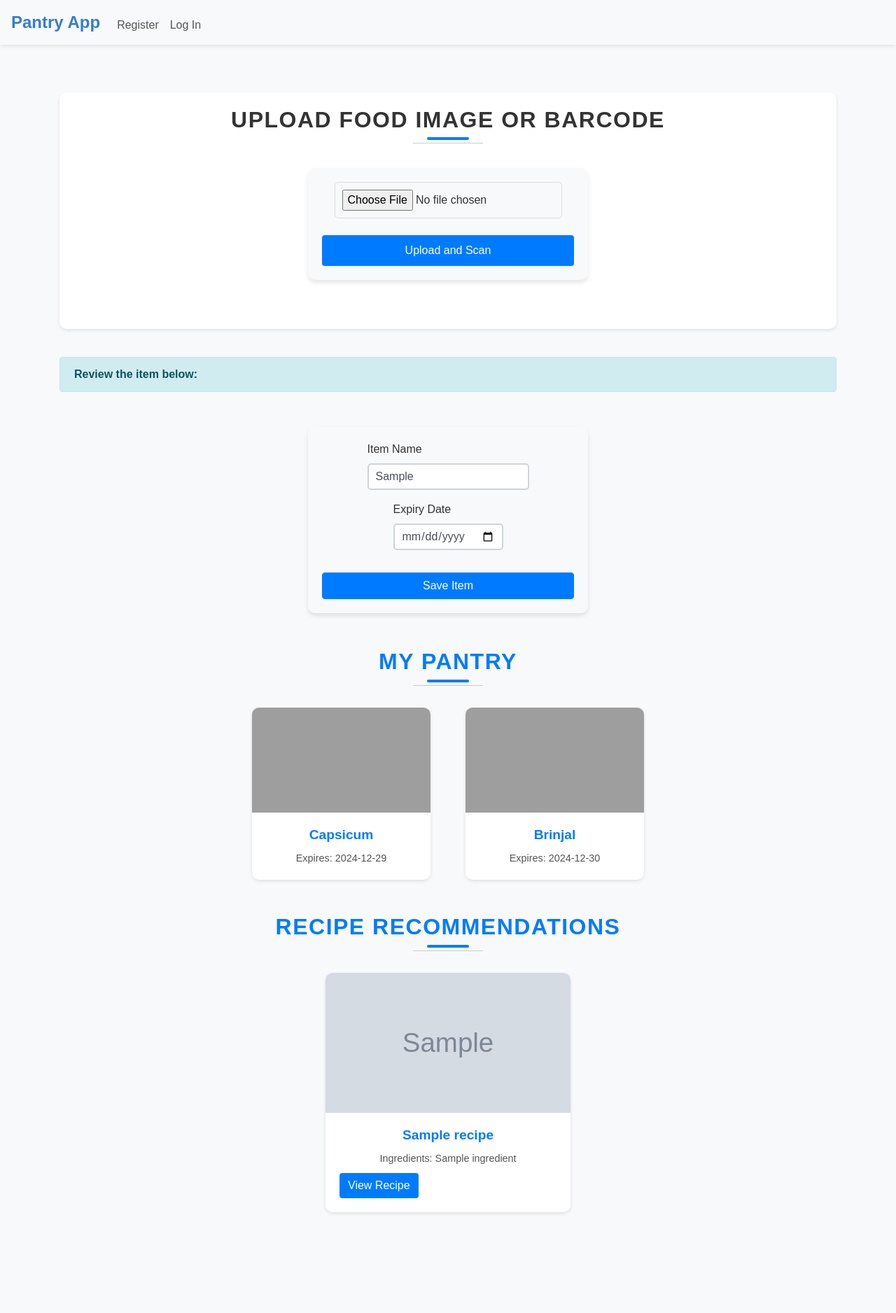
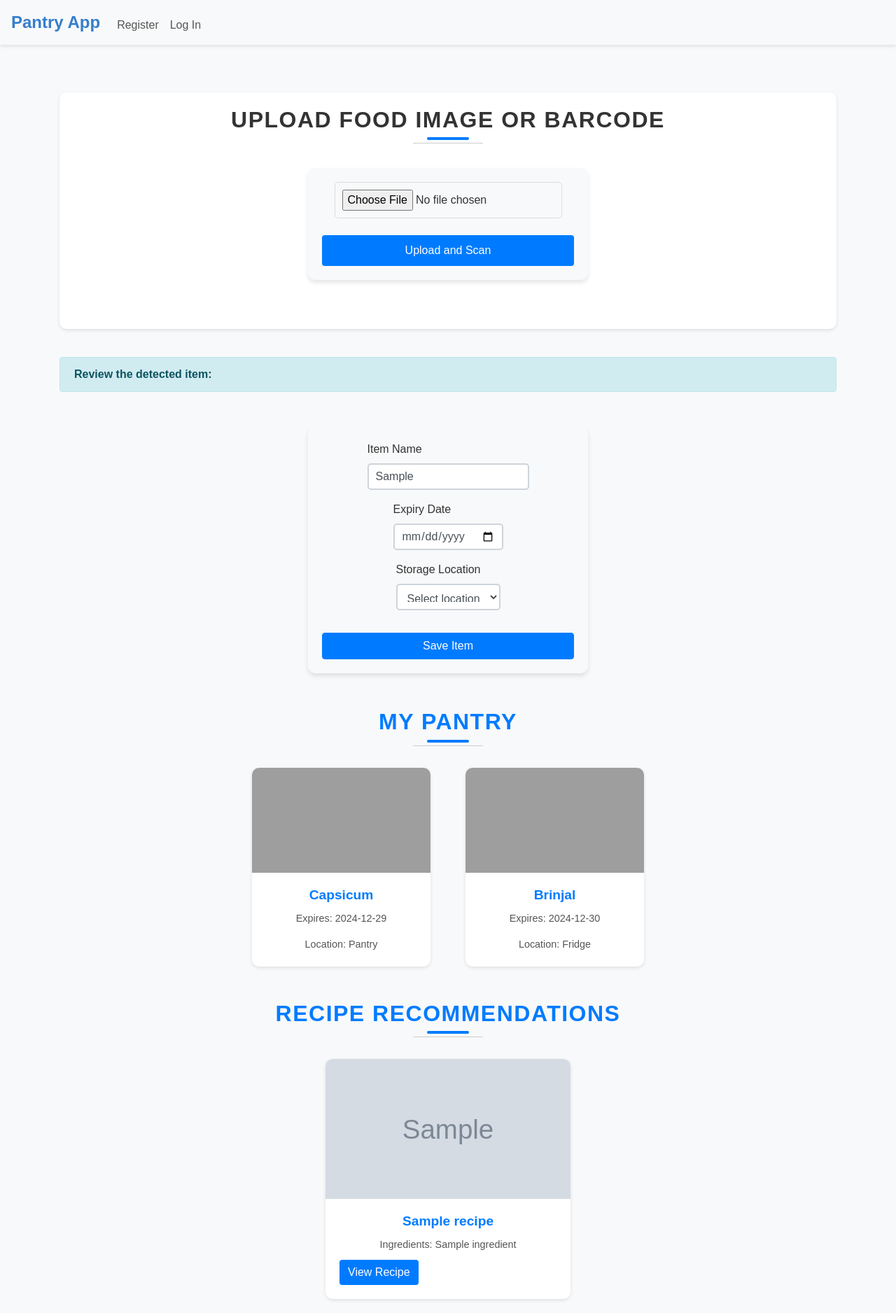
Before and after one commit to Jezter0/AI_AOL, a Flask app: template templates/index.html in a window 1280 px wide. Shown: the whole page at 70% size. Before the commit the page ends 1734 px from the top, so only its background shows below. Run offline with Flask 3, Linux system fonts and the light colour scheme; the template is opened without the code that fills it: values that come from a table or form of the project are taken from there, most other values are stand-ins (such as "Sample title", 1, 10 or a date in 2020); grey boxes marked "Sample" are stand-in pictures; some libraries are stand-ins or nearby versions; grey boxes are pictures that could not be loaded.

Commit message:
Changed AI and added location feature

```diff
--- a/app.py
+++ b/app.py
@@ -3,7 +3,6 @@ import os
 from flask import Flask, request, render_template, redirect, url_for, flash, session
 from flask_session import Session
 from flask_sqlalchemy import SQLAlchemy
-from inference_sdk import InferenceHTTPClient
 from pyzbar.pyzbar import decode
 from PIL import Image
 import bcrypt
@@ -26,14 +25,15 @@ class User(db.Model):
     id = db.Column(db.Integer, primary_key=True)
     username = db.Column(db.String(80), unique=True, nullable=False)
     password = db.Column(db.String(200), nullable=False)
-    pantry_items = db.relationship('PantryItem', backref='user', lazy=True)
+    pantry_items = db.relationship('PantryItem', backref='user', lazy=True, cascade='all, delete-orphan')
 
 class PantryItem(db.Model):
     id = db.Column(db.Integer, primary_key=True)
     user_id = db.Column(db.Integer, db.ForeignKey('user.id'), nullable=False)
     name = db.Column(db.String(100), nullable=False)
-    image_path = db.Column(db.String(200), nullable=False)
-    expiry_date = db.Column(db.Date, nullable=True)
+    image_path = db.Column(db.String(200), nullable=True)
+    expiry_date = db.Column(db.Date, nullable=True, default=None)
+    location = db.Column(db.String(50), nullable=False)
 
 if not os.path.exists(app.config['UPLOAD_FOLDER']):
     os.makedirs(app.config['UPLOAD_FOLDER'])
@@ -46,22 +46,32 @@ def index():
     file_path = None
 
     if request.method == 'POST':
+        if 'manual_name' in request.form:
+            # Handle manual input of item name and storage location
+            manual_name = request.form['manual_name']
+            storage_location = request.form['storage_location']
+
+            if manual_name and storage_location:
+                # Add the item to the user's pantry (or database)
+                new_item = PantryItem(
+                    user_id=session['user_id'],
+                    name=manual_name,
+                    location=storage_location
+                )
+                db.session.add(new_item)
+                db.session.commit()
+                flash(f"Added {manual_name} to {storage_location}.", "success")
+                return redirect('/')
+            else:
+                flash("Please provide both the item name and storage location.", "warning")
+                return redirect('/')
+
         uploaded_file = request.files['image']
 
-        # Check if file was uploaded and has a valid extension
         if uploaded_file and uploaded_file.filename.lower().endswith(('.jpg', '.jpeg', '.png')):
-            # Generate a unique file name to avoid conflicts
             filename = uploaded_file.filename
             file_path = os.path.join(app.config['UPLOAD_FOLDER'], filename)
-
-            # Save the uploaded file to the upload folder
             uploaded_file.save(file_path)
-
-            # Initialize the Roboflow client
-            client = InferenceHTTPClient(
-                api_url="https://detect.roboflow.com",
-                api_key="ppadgygy71nMH5zcUypQ"
-            )
 
             try:
                 # Try barcode detection
@@ -69,28 +79,42 @@ def index():
                 decoded_objects = decode(image)
 
                 if decoded_objects:
-                    # Use the first barcode found
                     barcode_data = decoded_objects[0].data.decode('utf-8')
-                    print(f"Detected Barcode: {barcode_data}")
-
-                    # Query Open Food Facts API with the barcode
                     response = requests.get(f"https://world.openfoodfacts.org/api/v0/product/{barcode_data}.json")
                     if response.status_code == 200:
                         product_info = response.json()
                         if product_info.get('product'):
                             item_to_confirm = product_info['product'].get('product_name', 'Unknown Product')
 
-                # If barcode detection fails, fall back to Roboflow
+                # Fall back to object detection
                 if not item_to_confirm:
-                    result = client.infer(file_path, model_id="food-ingredients-dataset/3")
-                    if result.get('predictions'):
-                        top_prediction = result['predictions'][0]
-                        item_to_confirm = top_prediction['class']  # Class name of the prediction
+                    url = "https://predict.ultralytics.com"
+                    headers = {"x-api-key": "547b2e7f9c6af7c3fff3f3d6d6e13bd53dc2368fdb"}
+                    data = {
+                        "model": "https://hub.ultralytics.com/models/JNo67oJHwrmVSx8feV7c",
+                        "imgsz": 640,
+                        "conf": 0.25,
+                        "iou": 0.45
+                    }
+
+                    with open(file_path, "rb") as f:
+                        response = requests.post(url, headers=headers, data=data, files={"file": f})
+                    response.raise_for_status()
+                    inference_results = response.json()
+
+                    if inference_results.get("images"):
+                        results = inference_results["images"][0].get("results", [])
+                        if results:
+                            top_prediction = results[0]
+                            item_to_confirm = top_prediction.get("name")
+
+                if not item_to_confirm:
+                    flash("Could not recognize the contents of the image. Please manually enter the item name.", "warning")
+
             except Exception as e:
                 flash(f"Error processing the image: {e}", "danger")
                 return redirect('/')
 
-    # Fetch pantry items for the current user from the database
     pantry_items = PantryItem.query.filter_by(user_id=session['user_id']).order_by(PantryItem.id.desc()).limit(6).all()
     pantry_ingredients = ",".join([item.name for item in pantry_items])
 
@@ -99,17 +123,15 @@ def index():
             "https://api.spoonacular.com/recipes/findByIngredients",
             params={
                 "ingredients": pantry_ingredients,
-                "number": 6,  # Number of recipes to fetch
+                "number": 6,
                 "apiKey": "0e2a90d7b5514510ac91413e1d1a9669"
             }
         )
         recipes = response.json() if response.status_code == 200 else []
-
     except Exception as e:
         print(f"Error fetching recipes: {str(e)}")
         recipes = []
 
-    # Render the template with confirmation form data
     return render_template(
         'index.html',
         pantry_items=pantry_items,
@@ -122,22 +144,45 @@ def index():
 @app.route('/add-item', methods=['POST'])
 @login_required
 def add_item():
-    # Fetch form data
-    item_name = request.form.get('name')
-    file_path = request.form.get('file_path')
-    expiry_date = request.form.get('expiry_date')
+    try:
+        # Fetch form data
+        item_name = request.form.get('name', '').strip()
+        file_path = request.form.get('file_path')  # Optional image path
+        expiry_date = request.form.get('expiry_date')  # Optional expiry date
+        location = request.form.get('storage_location', '').strip()  # Added location field
 
-    # Save the item to the database
-    new_item = PantryItem(
-        user_id=session['user_id'],
-        name=item_name,
-        image_path=file_path,
-        expiry_date=datetime.strptime(expiry_date, "%Y-%m-%d") if expiry_date else None
-    )
-    db.session.add(new_item)
-    db.session.commit()
-    flash(f"Item '{item_name}' added successfully!", "success")
+        # Validate item name and location
+        if not item_name or not location:
+            flash("Item name and storage location are required.", "danger")
+            return redirect('/')
+
+        # Parse expiry date if provided
+        parsed_expiry_date = None
+        if expiry_date:
+            try:
+                parsed_expiry_date = datetime.strptime(expiry_date, "%Y-%m-%d").date()
+            except ValueError:
+                flash("Invalid expiry date format. Please use YYYY-MM-DD.", "danger")
+                return redirect('/')
+
+        # Save the item to the database
+        new_item = PantryItem(
+            user_id=session['user_id'],
+            name=item_name,
+            image_path=file_path if file_path else None,  # Handle optional image path
+            expiry_date=parsed_expiry_date,
+            location=location  # Save storage location
+        )
+        db.session.add(new_item)
+        db.session.commit()
+
+        flash(f"Item '{item_name}' added to your {location.lower()} successfully!", "success")
+    except Exception as e:
+        flash(f"An error occurred while adding the item: {e}", "danger")
+        return redirect('/')
+
     return redirect('/')
+
 
 @app.route('/pantry', methods=['GET', 'POST'])
 @login_required
--- a/templates/index.html
+++ b/templates/index.html
@@ -17,7 +17,7 @@
 <!-- Confirmation Form -->
 {% if item_to_confirm %}
 <div class="alert alert-info">
-        <strong>Review the item below:</strong>
+    <strong>Review the detected item:</strong>
 </div>
 <form action="/add-item" method="POST">
     <div class="form-group">
@@ -28,9 +28,38 @@
         <label for="expiry_date">Expiry Date</label>
         <input type="date" id="expiry_date" name="expiry_date" class="form-control">
     </div>
+    <div class="form-group">
+        <label for="storage_location">Storage Location</label>
+        <select name="storage_location" id="storage_location" class="form-control" required>
+            <option value="" disabled selected>Select location</option>
+            <option value="Pantry">Pantry</option>
+            <option value="Fridge">Fridge</option>
+            <option value="Freezer">Freezer</option>
+        </select>
+    </div>
     <input type="hidden" name="file_path" value="{{ file_path }}">
     <button type="submit" class="btn btn-primary mt-3">Save Item</button>
 </form>
+{% else %}
+<div class="manual-input-form mt-4">
+    <h4 class="manual-form-title">Manually Add an Item</h4>
+    <form action="/" method="POST">
+        <div class="form-group">
+            <label for="manual_name">Item Name</label>
+            <input type="text" name="manual_name" id="manual_name" class="form-control" placeholder="Enter item name" required>
+        </div>
+        <div class="form-group">
+            <label for="storage_location">Storage Location</label>
+            <select name="storage_location" id="storage_location" class="form-control" required>
+                <option value="" disabled selected>Select location</option>
+                <option value="Pantry">Pantry</option>
+                <option value="Fridge">Fridge</option>
+                <option value="Freezer">Freezer</option>
+            </select>
+        </div>
+        <button type="submit" class="btn btn-primary">Add Item</button>
+    </form>
+</div>
 {% endif %}
 
 <section id="pantry">
@@ -39,12 +68,17 @@
         {% for item in pantry_items %}
         <div class="col-md-3 mt-3">
             <div class="card">
-            <img src="{{ item.image_path }}" class="card-img-top" alt="{{ item.name }}">
+                <img src="{{ item.image_path or '/static/default-image.jpg' }}" class="card-img-top" alt="{{ item.name }}">
                 <div class="card-body">
                     <h5 class="card-title">{{ item.name }}</h5>
-              <p class="card-text">Expires: {{ item.expiry_date }}</p>
+                    <p class="card-text">Expires: {{ item.expiry_date if item.expiry_date else 'N/A' }}</p>
+                    <p class="card-text">Location: {{ item.location }}</p>
                 </div>
             </div>
+        </div>
+        {% else %}
+        <div class="col-12 mt-3">
+            <p>No items in your pantry. Add something to get started!</p>
         </div>
         {% endfor %}
     </div>
@@ -56,7 +90,7 @@
         {% for recipe in recipes %}
         <div class="col-md-4 mt-3">
             <div class="card">
-            <img src="{{ recipe.image }}" class="card-img-top" alt="{{ recipe.title }}">
+                <img src="{{ recipe.image or '/static/default-recipe.jpg' }}" class="card-img-top" alt="{{ recipe.title }}">
                 <div class="card-body">
                     <h5 class="card-title">{{ recipe.title }}</h5>
                     <p class="card-text">Ingredients:
@@ -70,8 +104,11 @@
                 </div>
             </div>
         </div>
+        {% else %}
+        <div class="col-12 mt-3">
+            <p>No recipes available. Add items to your pantry to get recommendations!</p>
+        </div>
         {% endfor %}
     </div>
 </section>
-
 {% endblock %}
```
Also changed, not shown: static/styles.css (+78 -0 lines), templates/pantry.html (+32 -2 lines), instance/manager.db. Lines whose indentation alone changed are shown as unchanged.
